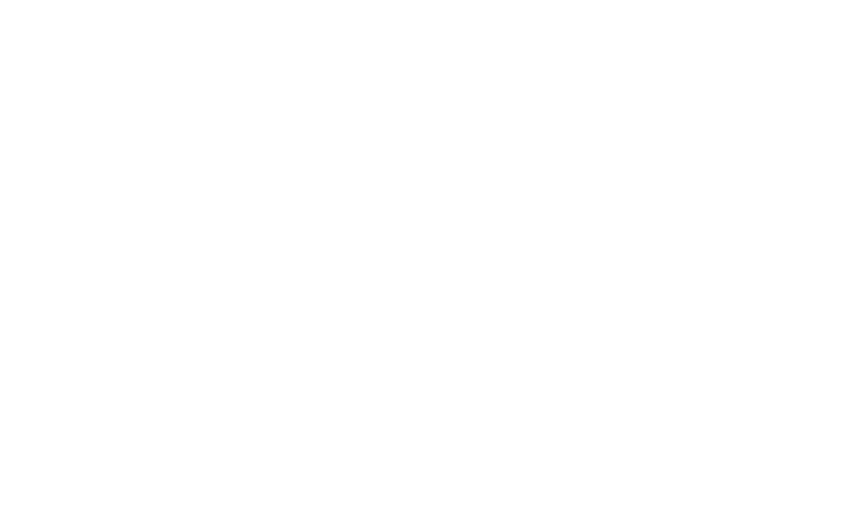
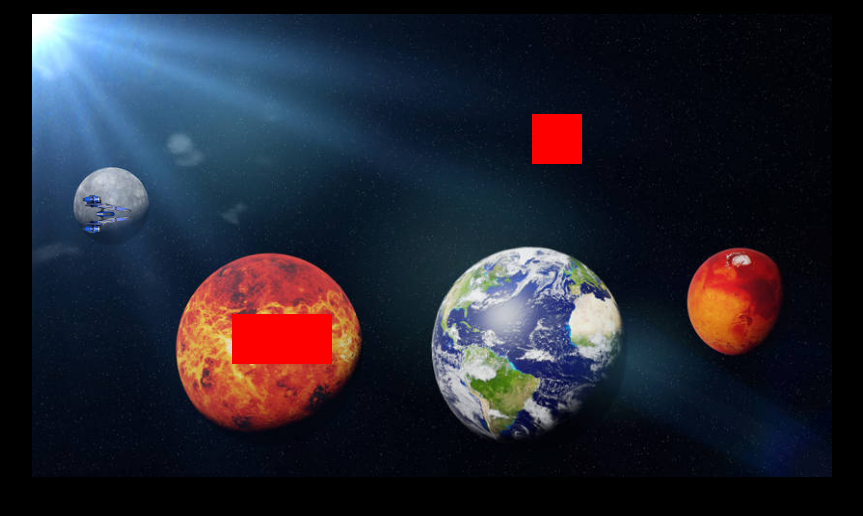
Before and after one commit to Prof-JCF/JogoHtml, a plain HTML site: page fase1.html in a window 1280 px wide. Shown: the whole page, without its empty margins (209-1072 px from the left). Drawn offline with Linux system fonts and the light colour scheme.

Commit message:
alterações no personagem

```diff
--- a/fase1.html
+++ b/fase1.html
@@ -0,0 +1,17 @@
+<!DOCTYPE html>
+<html lang="en">
+<head>
+    <meta charset="UTF-8">
+    <meta name="viewport" content="width=device-width, initial-scale=1.0">
+    <title>Fase 1</title>
+</head>
+<body style="background-color: black;">
+    <div style="width: 800px; margin:0 auto; padding-top: 5px;">
+        <canvas width="800px" height="463px" style="border: 1px solid;" id="fase1">
+        </canvas>
+        <script src="js/sprites.js"></script>
+        <script src="js/collid.js"></script>
+        <script src="js/script.js"></script>
+    </div>
+</body>
+</html>
--- a/js/script.js
+++ b/js/script.js
@@ -12,6 +12,15 @@
         ctx.drawImage(img, 0, 0, 800, 463);
     };
 
+     //Carregue a imagem
+     var nave = new Image();
+     nave.src = "assets/imagens/nave_rigth.png";
+
+     //Desenhe a imagem de fundo no canvas
+     nave.onload = function () {
+        ctx.drawImage(nave, 0, 0, 0, 0);
+    };
+
     //Teclas
     var LEFT = 37;
     var UP = 38;
@@ -22,20 +31,20 @@
     //Arrays
     var sprites = [];
     var blocks = [];
-    //Objetos
-    var character = new Sprites(50, 175, 50, 50, "#00f");
+    //Stancia Objetos
+    var character = new Sprites(50, 175, 50, 50, "#00f", "assets/imagens/nave.png");
     sprites.push(character);
 
-    var block1 = new Sprites(500, 100, 50, 50, "#f00");
+    var block1 = new Sprites(500, 100, 50, 50, "#f00", "");
     block1.block = false;
     sprites.push(block1);
     blocks.push(block1);
 
-    var block2 = new Sprites(200, 300, 100, 50, "#f00");
+    var block2 = new Sprites(200, 300, 100, 50, "#f00", "");
     sprites.push(block2);
     blocks.push(block2);
 
-    var block3 = new Sprites(100, 300, 100, 50, "#f05");
+    var block3 = new Sprites(100, 100, 60, 50, "#f05", "assets/imagens/vida.png");
     block3.pegar = true;
     sprites.push(block3);
     blocks.push(block3);
@@ -79,12 +88,7 @@
         }
     }, false);
 
-    //funcão que atualiza a po jogo
-    function loop(){
-        window.requestAnimationFrame(loop, cnv);
-        update();
-        render();
-    }
+
 
     function update(){
 
@@ -134,11 +138,48 @@
         for(i=0; i < sprites.length; i++){
             var spr = sprites[i];
             if (spr.visible){
-                ctx.fillStyle = spr.color;
-                ctx.fillRect(spr.posX, spr.posY, spr.width, spr.height);
+                if(spr.src != ""){
+
+                    if(spr.pegar){
+                        var vida = new Image();
+                        vida.src = spr.src;
+                        ctx.drawImage(vida, spr.posX, spr.posY, spr.width, spr.height);
+                    }else{
+
+                        if(mvLeft){
+                            nave.src = "assets/imagens/nave_left.png";
+                            ctx.drawImage(nave, spr.posX, spr.posY, spr.width, spr.height);
+                        }else if(mvUp){
+                            nave.src = "assets/imagens/nave_up.png";
+                            ctx.drawImage(nave, spr.posX, spr.posY, spr.width, spr.height);
+                        }else if(mvRigth){
+                            nave.src = "assets/imagens/nave_rigth.png";
+                            ctx.drawImage(nave, spr.posX, spr.posY, spr.width, spr.height);
+                        }else if(mvDown){
+                            nave.src = "assets/imagens/nave_down.png";
+                            ctx.drawImage(nave, spr.posX, spr.posY, spr.width, spr.height);
+                        } else{
+                            ctx.drawImage(nave, spr.posX, spr.posY, spr.width, spr.height);
+                        }
+                    }
+
+
+
+
+                }else{
+                    ctx.fillStyle = spr.color;
+                    ctx.fillRect(spr.posX, spr.posY, spr.width, spr.height);
+                }
             }
         }
+    }
 
+     //funcão que atualiza a po jogo
+     function loop(){
+        window.requestAnimationFrame(loop, cnv);
+        update();
+        render();
     }
+
     loop();
 }());
--- a/js/sprites.js
+++ b/js/sprites.js
@@ -1,7 +1,7 @@
 //Forma de objetos
 class Sprites {
-    //Metodo Construtor
-    constructor(posX, posY, width, height, color) {
+    //Metodo Construtor utilizado para objetos
+    constructor(posX, posY, width, height, color, src) {
         //this.atributos
         //Posição inicial o eixo X
         this.posX = posX;
@@ -21,6 +21,7 @@ class Sprites {
         this.pegar = false;
         //Velocidade
         this.speed = 2;
+        this.src = src;
     }
 
     //Retorna a metade da Largura
```
Also changed, not shown: assets/imagens/asteroid.png (added), assets/imagens/nave_down.png (added), assets/imagens/nave_left.png (added), assets/imagens/nave_rigth.png (added), assets/imagens/nave_up.png (added), assets/imagens/vida.png (added), index.html (line endings or trailing spaces).
